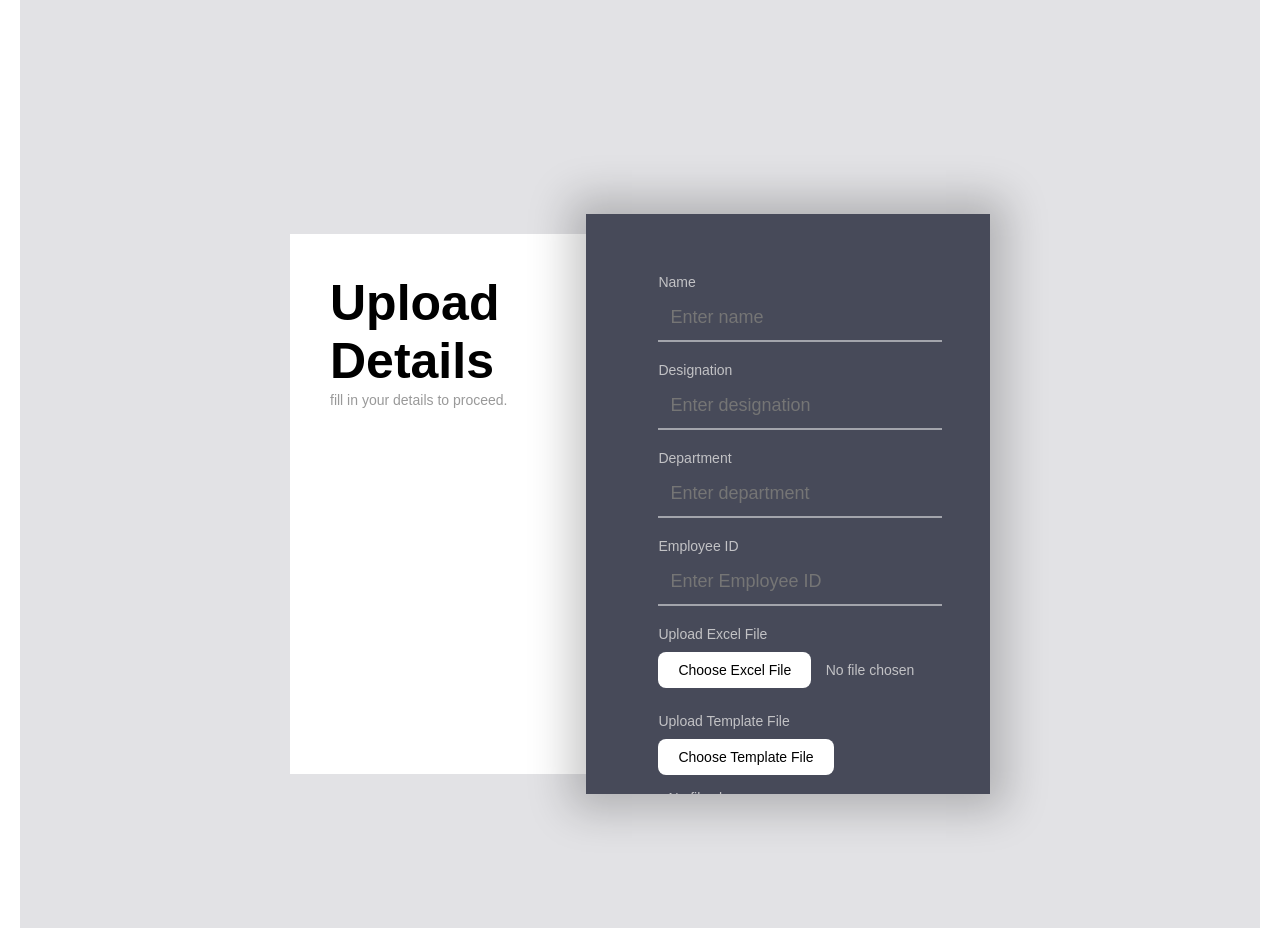
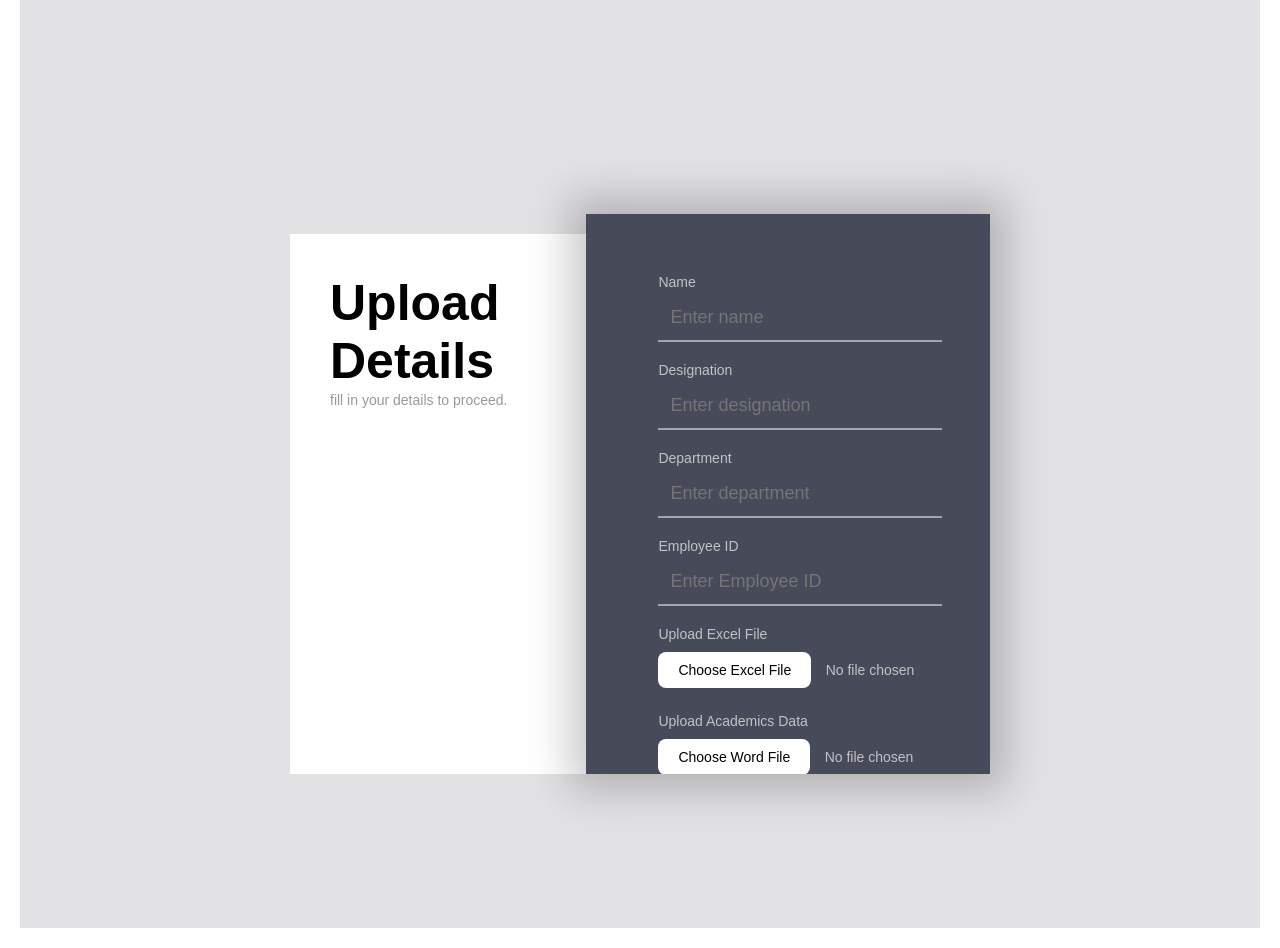
Before and after one commit to Roobika-M/self_appraisal, a Flask app: page /upload in a window 1280 px wide. Shown: the part 21-969 px from the top of the page. Run offline with Flask 3, Linux system fonts and the light colour scheme; some web fonts are replaced.

Commit message:
changed css of upload

```diff
--- a/templates/upload.html
+++ b/templates/upload.html
@@ -38,9 +38,9 @@
 
         .container {
             display: flex;
-            height: 500px; /* Increased height */
+            height: 500px;
             margin: 0 auto;
-            width: 700px; /* Increased width */
+            width: 700px;
         }
 
         @media (max-width: 767px) {
@@ -73,16 +73,16 @@
 
         .right {
             width: 60%;
-            min-height: 500px; /* Increased height */
-            padding: 40px;
+            min-height: 500px;
+            padding: 40px 40px 20px 40px; /* Reduced bottom padding */
             box-shadow: 0px 0px 40px 16px rgba(0,0,0,0.22);
             display: flex;
             flex-direction: column;
-            justify-content: flex-start; /* Align form to top */
+            justify-content: flex-start;
             align-items: center;
             background: #474A59;
             position: relative;
-            overflow-y: auto; /* Add scroll if content overflows */
+            overflow-y: auto;
         }
 
         @media (max-width: 767px) {
@@ -98,7 +98,7 @@
             position: relative; /* Change from absolute to relative */
             width: 80%;
             max-width: 320px;
-            padding-bottom: 60px; /* Add padding for submit button */
+            padding-bottom: 20px; /* Reduced from 60px */
         }
 
         label {
@@ -163,8 +163,8 @@
             padding: 12px 20px;
             cursor: pointer;
             font-size: 16px;
-            margin-top: 40px;
-            margin-bottom: 20px; /* Add bottom margin */
+            margin-top: 30px; /* Reduced from 40px */
+            margin-bottom: 0; /* Removed bottom margin */
             width: 100%; /* Make button full width */
             transition: all 0.3s ease;
         }
@@ -226,10 +226,10 @@
                             <span class="file-name" id="excel-file-name">No file chosen</span>
                         </div>
                         <div class="input-group">
-                            <label for="template_file">Upload Template File</label>
+                            <label for="template_file">Upload Academics Data</label>
                             <label class="custom-file-upload">
                                 <input type="file" id="template_file" name="template_file" accept=".docx" onchange="showFileName('template_file', 'template-file-name')" required>
-                                Choose Template File
+                                Choose Word File
                             </label>
                             <span class="file-name" id="template-file-name">No file chosen</span>
                         </div>
```
Also changed, not shown: 1 other file.
